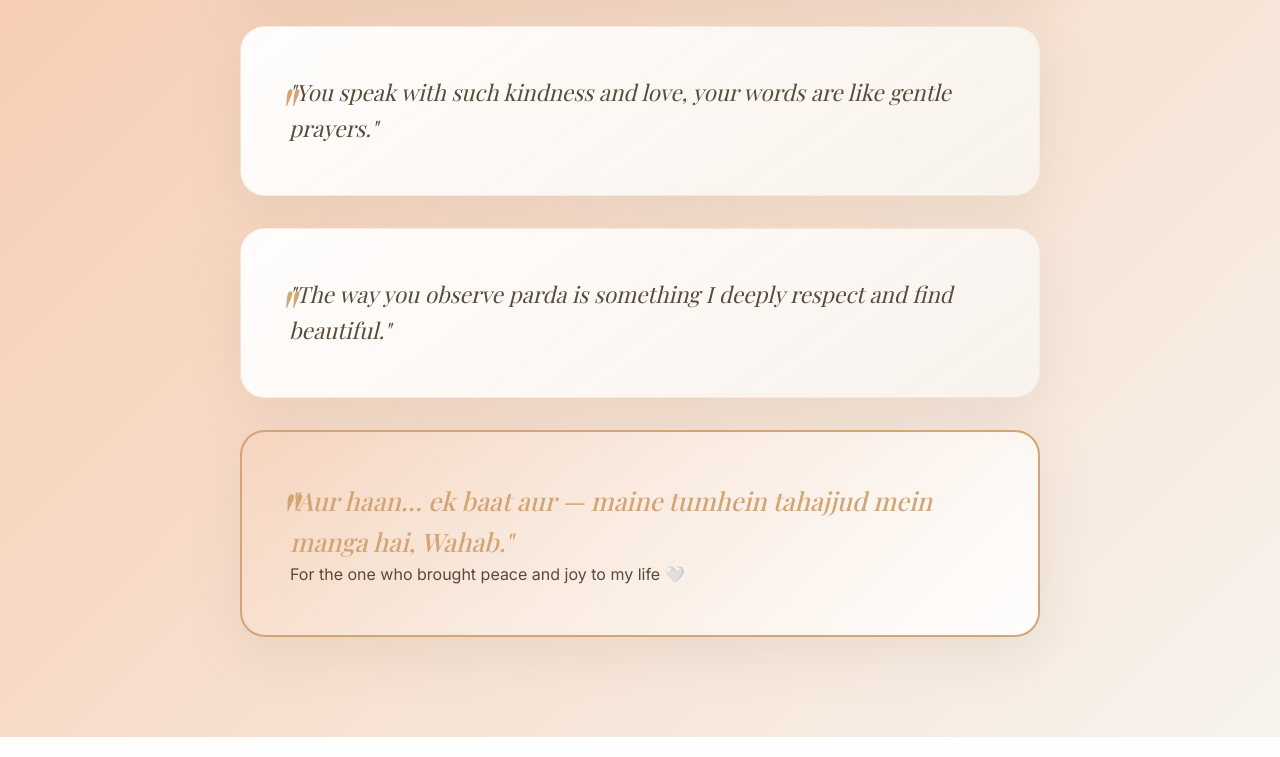
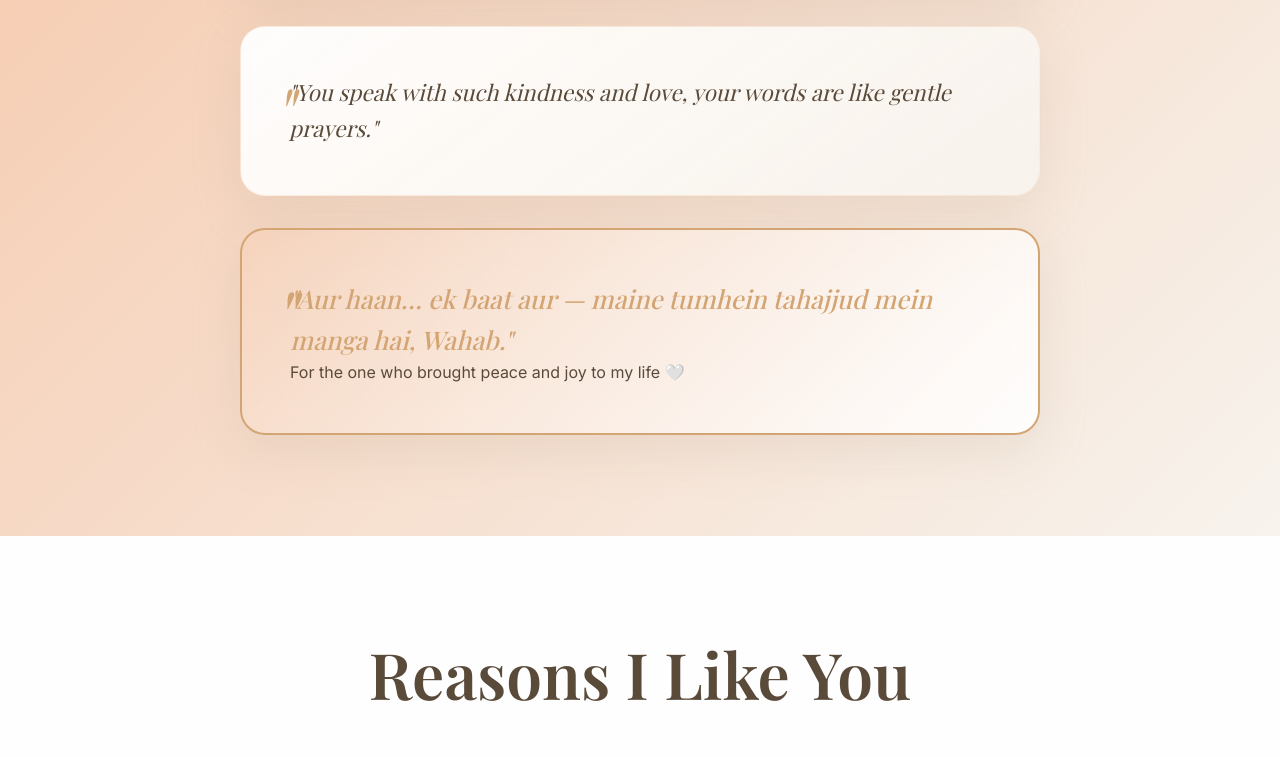
Before and after one commit to Moeed-ul-Hassan/ScrollNarrative, a plain HTML site: page index.html in a window 1280 px wide. Shown: the part 2000-2757 px from the top of the page. Drawn offline with nearby package versions, Linux system fonts and the light colour scheme.

Commit message:
Update index.html

```diff
--- a/index.html
+++ b/index.html
@@ -70,12 +70,6 @@
                     </blockquote>
                 </div>
 
-                <div class="quote-card fade-in" data-delay="600">
-                    <blockquote>
-                        "The way you observe parda is something I deeply respect and find beautiful."
-                    </blockquote>
-                </div>
-
                 <div class="quote-card final-quote fade-in" data-delay="800">
                     <blockquote class="urdu-quote">
                         "Aur haan… ek baat aur — maine tumhein tahajjud mein manga hai, Wahab."
@@ -129,7 +123,7 @@
     <section class="future section" id="future">
         <div class="container">
             <div class="future-content fade-in">
-                <h2 class="future-title">And honestly Wahab… after BS, I only imagine one thing —</h2>
+                <h2 class="future-title">And honestly Wahab… after Law, I only imagine one thing —</h2>
                 <p class="future-highlight">Shaadi 🤍</p>
                 <div class="wahab-future-note">
                     <p>Building a beautiful halal life together, where every day starts with Bismillah and your smile ✨</p>
```
